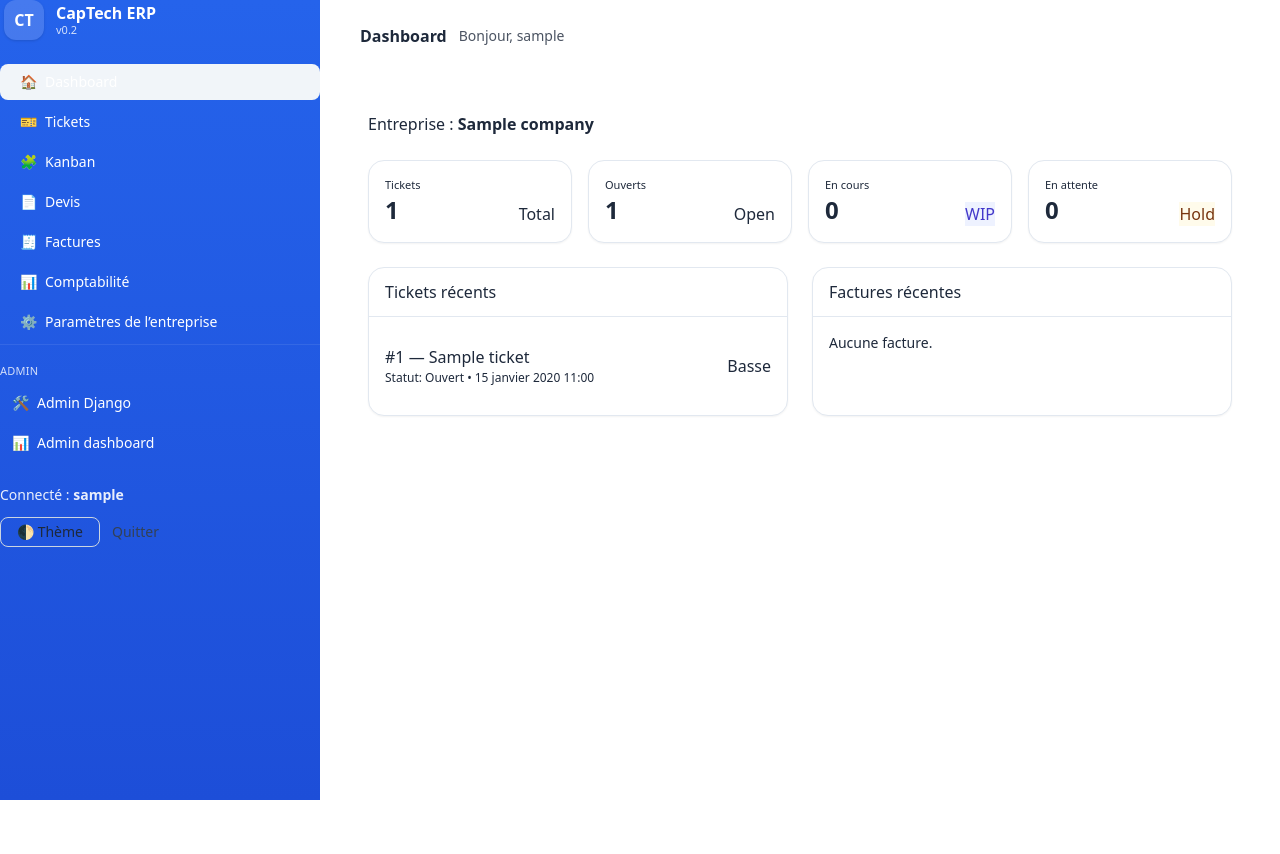
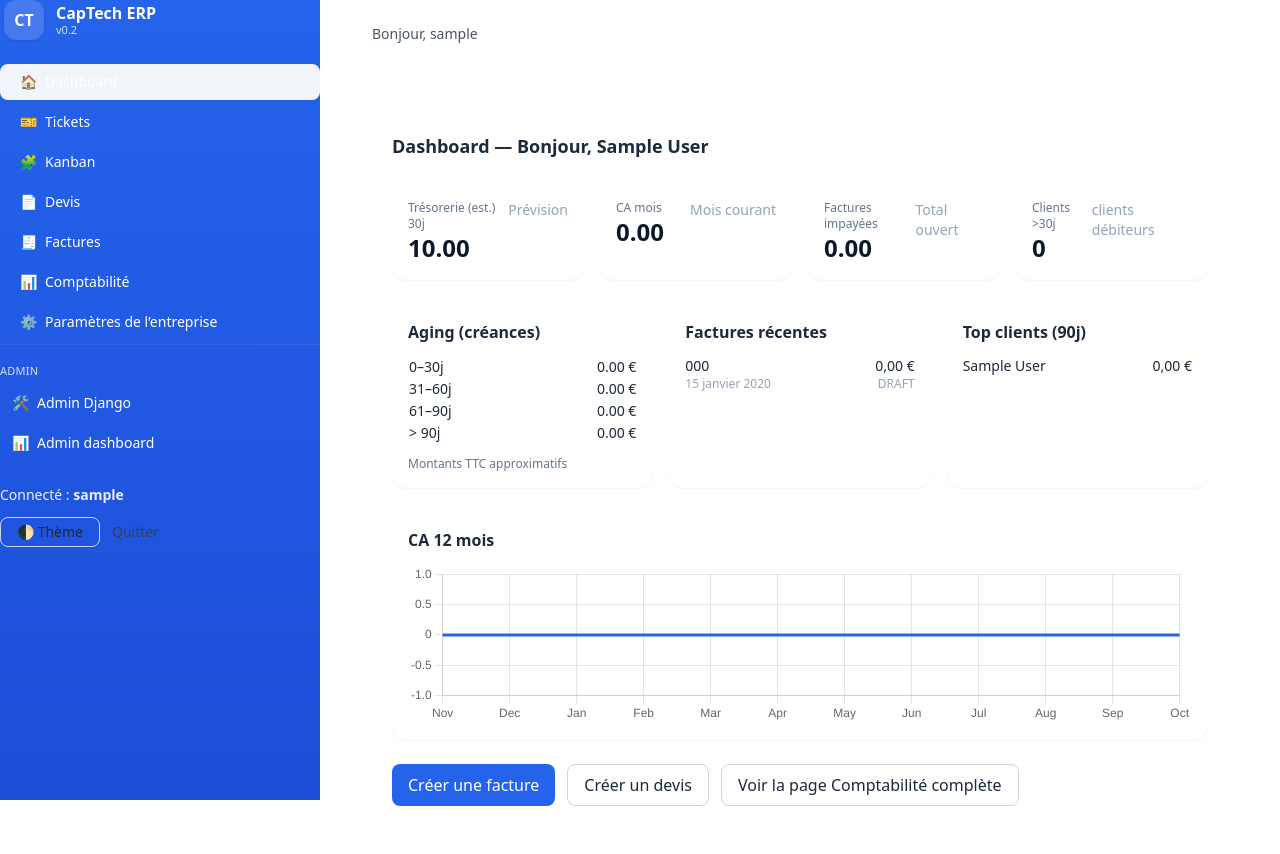
Before and after one commit to CapTech85/captech-erp, a Django app: page / in a window 1280 px wide. Before the commit the page ends 800 px from the top, so only its background shows below. Run offline with Django 5.2, Linux system fonts and the light colour scheme; a user stored in the database is signed in; tables that the repository leaves empty hold one stand-in row (values such as "Sample post"); style sheets or scripts are compiled from the project's sources; some libraries are stand-ins or nearby versions.

Commit message:
feat(dashboard): refactor dashboard with accounting KPIs, aging, top customers and CA sparkline

```diff
--- /dev/null
+++ b/portal/templates/portal/components/kpi.html
@@ -0,0 +1,18 @@
+{# portal/templates/portal/components/kpi.html #}
+<div class="bg-white rounded-2xl shadow-sm p-4">
+  <div class="flex items-start justify-between">
+    <div>
+      <div class="text-xs text-slate-500">{{ title }}</div>
+      <div class="text-2xl font-semibold text-slate-900">{{ value }}</div>
+    </div>
+    {% if meta %}
+      <div class="text-sm text-slate-400">{{ meta }}</div>
+    {% endif %}
+  </div>
+  {% if delta %}
+    <div class="mt-3 text-sm text-slate-500">
+      <span class="{{ delta_class|default:'text-green-600' }}">{{ delta }}</span>
+      <span class="text-slate-400"> {{ delta_label|default:"vs mois précédent" }}</span>
+    </div>
+  {% endif %}
+</div>
--- a/portal/templates/portal/dashboard.html
+++ b/portal/templates/portal/dashboard.html
@@ -1,75 +1,90 @@
 {% extends "portal/base.html" %}
-{% load portal_extras %}
-{% block title %}Dashboard - CapTech ERP{% endblock %}
-{% block page_title %}Dashboard{% endblock %}
+{% load static %}
+{% block title %}Dashboard — {{ company.name }}{% endblock %}
+
 {% block content %}
+<div class="p-6 space-y-6">
+  <h2 class="text-lg font-semibold">Dashboard — Bonjour, {{ request.user.get_full_name|default:request.user.username }}</h2>
 
-{% if company %}
-  <div class="mb-6 text-ink-600">Entreprise : <span class="font-semibold text-ink-900">{{ company.name }}</span></div>
+  <!-- GRID KPI -->
+  <div class="grid grid-cols-1 md:grid-cols-4 gap-4">
+    {% include "portal/components/kpi.html" with title="Trésorerie (est.) 30j" value=cash_balance|stringformat:"0.2f" meta="Prévision" %}
+    {% include "portal/components/kpi.html" with title="CA mois" value=ca_month|stringformat:"0.2f" meta="Mois courant" %}
+    {% include "portal/components/kpi.html" with title="Factures impayées" value=invoices_open_total|stringformat:"0.2f" meta="Total ouvert" %}
+    {% include "portal/components/kpi.html" with title="Clients >30j" value=clients_over_30 meta="clients débiteurs" %}
+  </div>
 
-  <div class="grid grid-cols-1 sm:grid-cols-2 lg:grid-cols-4 gap-4 mb-6">
-    <div class="card p-4">
-      <div class="text-[11px] text-ink-500">Tickets</div>
-      <div class="flex items-end justify-between">
-        <div class="text-2xl font-semibold">{{ stats.total }}</div>
-        <div class="chip bg-brand-50 text-brand-700">Total</div>
+  <!-- Second row : aging + recent invoices + top clients -->
+  <div class="grid grid-cols-1 lg:grid-cols-3 gap-4">
+    <div class="bg-white rounded-2xl shadow-sm p-4">
+      <div class="font-semibold mb-3">Aging (créances)</div>
+      <table class="w-full text-sm">
+        <tbody>
+          <tr><td>0–30j</td><td class="text-right">{{ aging.0_30|default:0.00|stringformat:"0.2f" }} €</td></tr>
+          <tr><td>31–60j</td><td class="text-right">{{ aging.31_60|default:0.00|stringformat:"0.2f" }} €</td></tr>
+          <tr><td>61–90j</td><td class="text-right">{{ aging.61_90|default:0.00|stringformat:"0.2f" }} €</td></tr>
+          <tr><td>> 90j</td><td class="text-right">{{ aging.gt_90|default:0.00|stringformat:"0.2f" }} €</td></tr>
+        </tbody>
+      </table>
+      <div class="mt-3 text-xs text-slate-500">Montants TTC approximatifs</div>
+    </div>
+
+    <div class="bg-white rounded-2xl shadow-sm p-4">
+      <div class="font-semibold mb-3">Factures récentes</div>
+      <div class="space-y-2 text-sm">
+        {% for inv in recent_invoices %}
+          <div class="flex justify-between">
+            <div>
+              <a href="{% url 'portal:invoice_edit' inv.pk %}" class="font-medium">{{ inv.number }}</a>
+              <div class="text-xs text-slate-400">{{ inv.issue_date }}</div>
+            </div>
+            <div class="text-right">
+              <div>{{ inv.computed_total|default:0.00|floatformat:2 }} €</div>
+              <div class="text-xs text-slate-400">{{ inv.status }}</div>
+            </div>
+          </div>
+        {% empty %}
+          <div class="muted text-sm">Aucune facture récente</div>
+        {% endfor %}
       </div>
     </div>
-    <div class="card p-4">
-      <div class="text-[11px] text-ink-500">Ouverts</div>
-      <div class="flex items-end justify-between">
-        <div class="text-2xl font-semibold">{{ stats.open }}</div>
-        <div class="chip bg-brand-50 text-brand-700">Open</div>
-      </div>
-    </div>
-    <div class="card p-4">
-      <div class="text-[11px] text-ink-500">En cours</div>
-      <div class="flex items-end justify-between">
-        <div class="text-2xl font-semibold">{{ stats.in_progress }}</div>
-        <div class="chip bg-indigo-50 text-indigo-700">WIP</div>
-      </div>
-    </div>
-    <div class="card p-4">
-      <div class="text-[11px] text-ink-500">En attente</div>
-      <div class="flex items-end justify-between">
-        <div class="text-2xl font-semibold">{{ stats.waiting }}</div>
-        <div class="chip bg-amber-50 text-amber-900">Hold</div>
-      </div>
+
+    <div class="bg-white rounded-2xl shadow-sm p-4">
+      <div class="font-semibold mb-3">Top clients (90j)</div>
+      <ol class="text-sm list-decimal list-inside space-y-2">
+        {% for c in top_customers %}
+          <li class="flex justify-between">
+            <div>{{ c.name|default:"(client)" }}</div>
+            <div class="font-medium">{{ c.total|floatformat:2 }} €</div>
+          </li>
+        {% empty %}
+          <li class="muted">Aucun client</li>
+        {% endfor %}
+      </ol>
     </div>
   </div>
 
-  <div class="grid grid-cols-1 lg:grid-cols-2 gap-6">
-    <section class="card">
-      <div class="px-4 py-3 border-b border-slate-200 font-medium">Tickets récents</div>
-      <div class="p-4">
-        {% if recent_tickets %}
-          <ul class="divide-y divide-slate-200">
-            {% for t in recent_tickets %}
-              <li class="py-3 flex items-center justify-between">
-                <div>
-                  <a class="font-medium hover:underline" href="{% url 'portal:ticket_detail' t.pk %}">#{{ t.id }} — {{ t.title }}</a>
-                  <div class="text-[12px] text-ink-500">Statut: {{ t.get_status_display }} • {{ t.created_at }}</div>
-                </div>
-                <span class="chip {{ t.priority|priority_badge_class }}">{{ t.get_priority_display }}</span>
-              </li>
-            {% endfor %}
-          </ul>
-        {% else %}
-          <div class="text-sm text-ink-500">Aucun ticket.</div>
-        {% endif %}
-      </div>
-    </section>
+  <!-- Sparkline / CA 12 mois -->
+  <div class="bg-white rounded-2xl shadow-sm p-4">
+    <div class="font-semibold mb-3">CA 12 mois</div>
+    <div style="height:160px;">
+      <canvas id="caSpark"></canvas>
+    </div>
+  </div>
 
-    <section class="card">
-      <div class="px-4 py-3 border-b border-slate-200 font-medium">Factures récentes</div>
-      <div class="p-4 text-sm text-ink-500">Aucune facture.</div>
-    </section>
+  <!-- Quick actions -->
+  <div class="flex gap-3">
+    <a class="btn btn-primary" href="{% url 'portal:invoice_new' %}">Créer une facture</a>
+    <a class="btn btn-outline" href="{% url 'portal:quotes' %}">Créer un devis</a>
+    <a class="btn btn-outline" href="{% url 'portal:accounting' %}">Voir la page Comptabilité complète</a>
   </div>
-{% else %}
-  <div class="card p-6">
-    <div class="font-medium mb-1">Aucune entreprise associée</div>
-    <div class="text-ink-600">Contactez le support.</div>
-  </div>
-{% endif %}
+</div>
 
+<!-- Chart.js — CDN (seulement pour Chart) -->
+<script src="https://cdn.jsdelivr.net/npm/chart.js@4.3.0/dist/chart.umd.min.js"></script>
+<script src="{% static 'js/dashboard.js' %}"></script>
+<script>
+  // init chart avec les séries passées depuis la vue
+  window.DASHBOARD_CA_SERIES = {{ ca_series|safe }};
+</script>
 {% endblock %}
--- a/portal/views.py
+++ b/portal/views.py
@@ -18,6 +18,7 @@ from core.services import next_quote_number, next_invoice_number, compute_totals
 from core.pdf import render_pdf_from_template
 from core.utils import invoice_total
 from .forms import TicketForm, TicketCommentForm, TicketAttachmentForm, TicketStatusForm, SignupForm, QuoteForm, QuoteItemFormSet, InvoiceForm, InvoiceItemFormSet, CompanySettingsForm
+from .services import compute_dashboard
 from datetime import datetime
 from decimal import Decimal
 
@@ -61,33 +62,40 @@ def _is_company_admin(user, company):
 
 @login_required
 def dashboard(request):
-    company = _user_company(request)
-    if not company:
-        return render(request, "portal/dashboard.html", {"company": None})
+  company = _user_company(request)
+  if not company:
+    return render(request, "portal/dashboard.html", {"company": None})
 
-    base = Ticket.objects.filter(company=company)
+  # Statistiques tickets (garde ta logique existante)
+  base = Ticket.objects.filter(company=company)
+  stats = {
+    "total": base.count(),
+    "open": base.filter(status="OPEN").count(),
+    "in_progress": base.filter(status="IN_PROGRESS").count(),
+    "waiting": base.filter(status="WAITING").count(),
+    "resolved": base.filter(status="RESOLVED").count(),
+    "closed": base.filter(status="CLOSED").count(),
+  }
 
-    stats = {
-        "total": base.count(),
-        "open": base.filter(status="OPEN").count(),
-        "in_progress": base.filter(status="IN_PROGRESS").count(),
-        "waiting": base.filter(status="WAITING").count(),
-        "resolved": base.filter(status="RESOLVED").count(),
-        "closed": base.filter(status="CLOSED").count(),
-    }
+  recent_tickets = base.select_related("assigned_to").order_by("-created_at")[:8]
+  # Récupération du dashboard compta
+  dashboard_kpis = compute_dashboard(company)
 
-    # même source que le kanban, tri par created_at décroissant
-    recent_tickets = (
-        base.select_related("assigned_to")
-            .order_by("-created_at")[:8]
-    )
-
-    ctx = {
-        "company": company,
-        "stats": stats,
-        "recent_tickets": recent_tickets,
-    }
-    return render(request, "portal/dashboard.html", ctx)
+  ctx = {
+    "company": company,
+    "stats": stats,
+    "recent_tickets": recent_tickets,
+    # dashboard commerce/compta
+    "cash_balance": dashboard_kpis["cash_balance"],
+    "ca_month": dashboard_kpis["ca_month"],
+    "invoices_open_total": dashboard_kpis["invoices_open_total"],
+    "clients_over_30": dashboard_kpis["clients_over_30"],
+    "recent_invoices": dashboard_kpis["recent_invoices"],
+    "aging": dashboard_kpis["aging"],
+    "top_customers": dashboard_kpis["top_customers"],
+    "ca_series": [float(x) for x in dashboard_kpis["ca_series"]],  # pour JS (Chart.js)
+  }
+  return render(request, "portal/dashboard.html", ctx)
 
 
 @login_required
--- /dev/null
+++ b/static/js/dashboard.js
@@ -0,0 +1,35 @@
+// static/js/dashboard.js
+document.addEventListener("DOMContentLoaded", function () {
+  const el = document.getElementById("caSpark");
+  if (!el) return;
+  const series = (window.DASHBOARD_CA_SERIES || []).map(v => Number(v || 0));
+  const labels = series.map((_,i) => {
+    const d = new Date();
+    d.setMonth(d.getMonth() - (series.length - 1 - i));
+    return d.toLocaleString('default', { month: 'short' });
+  });
+
+  new Chart(el, {
+    type: "line",
+    data: {
+      labels,
+      datasets: [{
+        label: "CA 12 mois",
+        data: series,
+        borderColor: "#2563eb",
+        backgroundColor: "rgba(37,99,235,0.08)",
+        fill: true,
+        tension: 0.25,
+        pointRadius: 0
+      }]
+    },
+    options: {
+      plugins: { legend: { display: false } },
+      scales: {
+        x: { display: true },
+        y: { display: true }
+      },
+      maintainAspectRatio: false,
+    }
+  });
+});
```
Also changed, not shown: portal/services.py (added, +119 -0 lines).
